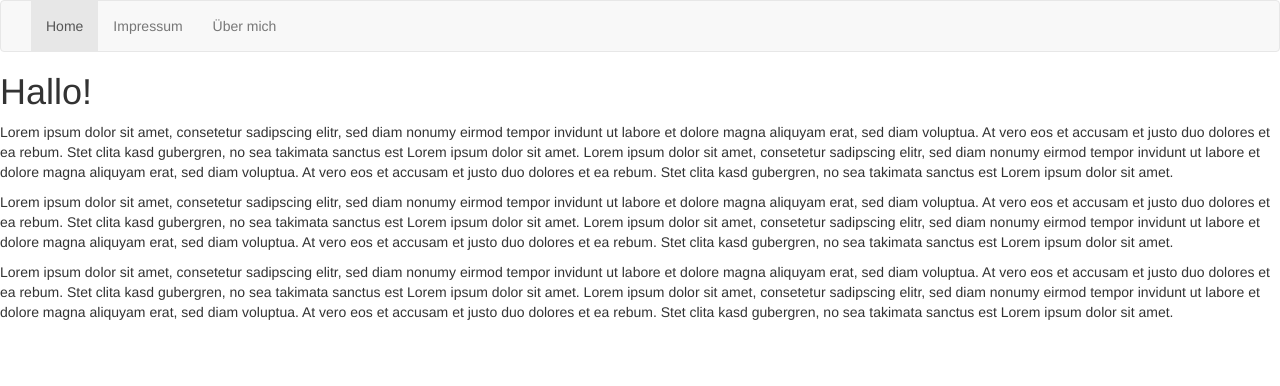
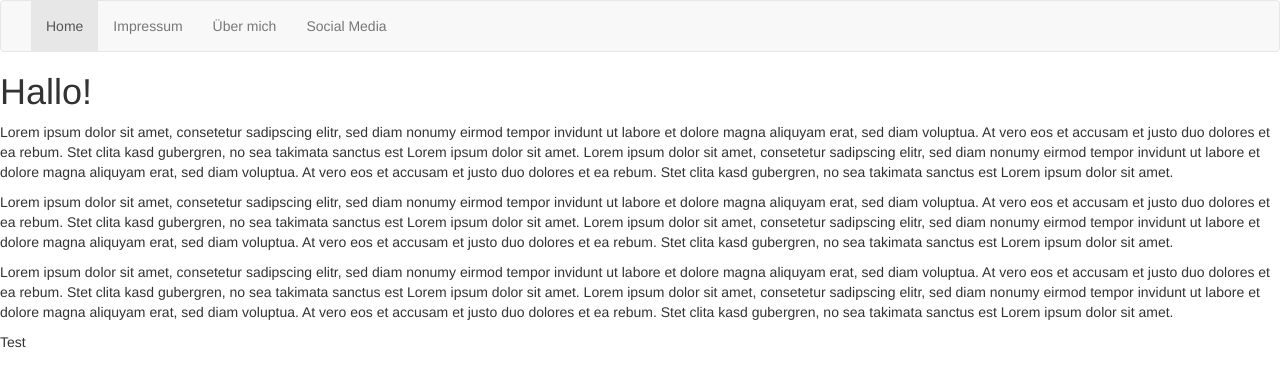
Before and after one commit to seschreier/meineWebseite-1, a plain HTML site: page index.html in a window 1280 px wide. Drawn offline with nearby package versions, Linux system fonts and the light colour scheme.

Commit message:
Menü um Social Media - Link erweitert

```diff
--- a/index.html
+++ b/index.html
@@ -16,6 +16,7 @@
 						<li class="active"><a href="#">Home</a></li>
 						<li><a href="#">Impressum</a></li>
 						<li><a href="#">Über mich</a></li>
+						<li><a href="#">Social Media</a></li>
 					</ul>
 				</div>
 			</div>
@@ -30,6 +31,9 @@
 		<p>
 			Lorem ipsum dolor sit amet, consetetur sadipscing elitr, sed diam nonumy eirmod tempor invidunt ut labore et dolore magna aliquyam erat, sed diam voluptua. At vero eos et accusam et justo duo dolores et ea rebum. Stet clita kasd gubergren, no sea takimata sanctus est Lorem ipsum dolor sit amet. Lorem ipsum dolor sit amet, consetetur sadipscing elitr, sed diam nonumy eirmod tempor invidunt ut labore et dolore magna aliquyam erat, sed diam voluptua. At vero eos et accusam et justo duo dolores et ea rebum. Stet clita kasd gubergren, no sea takimata sanctus est Lorem ipsum dolor sit amet.
 		</p>
+		<p>
+			Test
+		</p>
 		<script src="https://ajax.googleapis.com/ajax/libs/jquery/1.11.1/jquery.min.js"></script>
 		<script src="js/bootstrap.min.js"></script>
 	</body>
```
